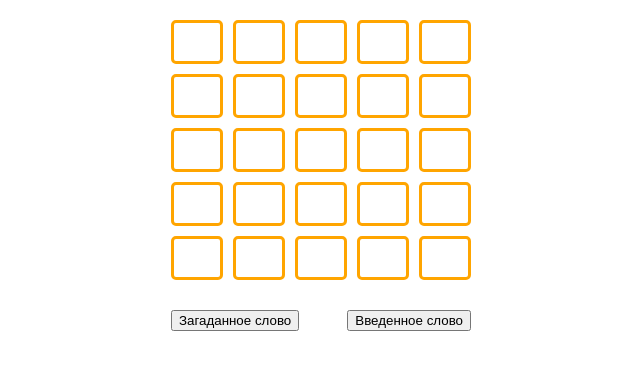
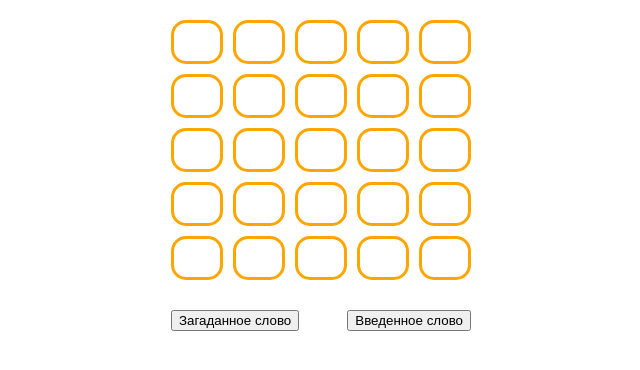
Before and after one commit to drcote/5word-for-evraz, a React (Create React App) app: page / in a window 1280 px wide. Shown: the top 370 px of the page, without its empty margins (319-959 px from the left). Built offline with nearby package versions, Linux system fonts and the light colour scheme.

Commit message:
Изменяет радиус элемента

```diff
--- a/src/components/InputBox/InputBox.scss
+++ b/src/components/InputBox/InputBox.scss
@@ -1,5 +1,5 @@
 .inputBox {
-  border-radius: 5px;
+  border-radius: 15px;
   display: flex;
   align-items: center;
   justify-content: center;
--- a/src/components/Square/Square.scss
+++ b/src/components/Square/Square.scss
@@ -1,5 +1,5 @@
 .square {
-  border-radius: 5px;
+  border-radius: 15px;
   display: flex;
   align-items: center;
   justify-content: center;
```
